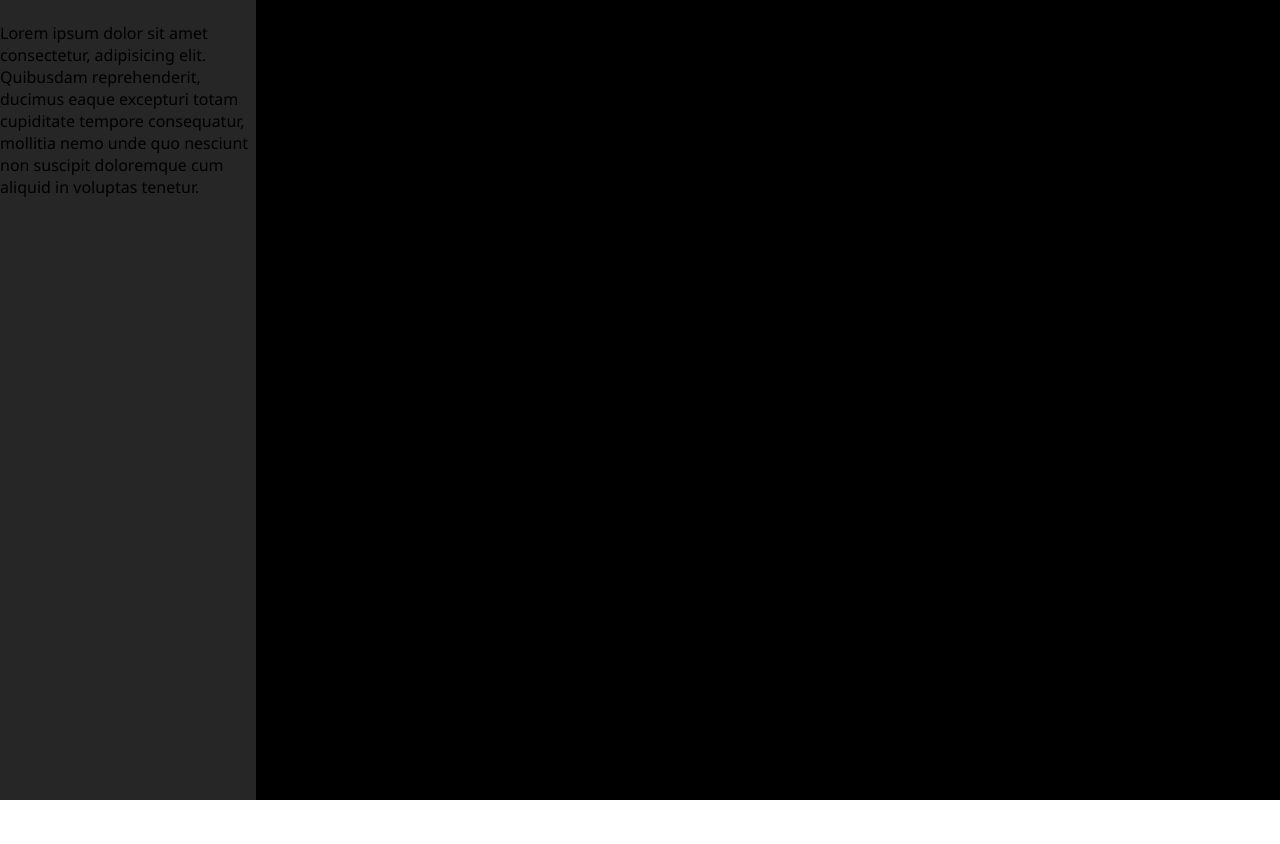
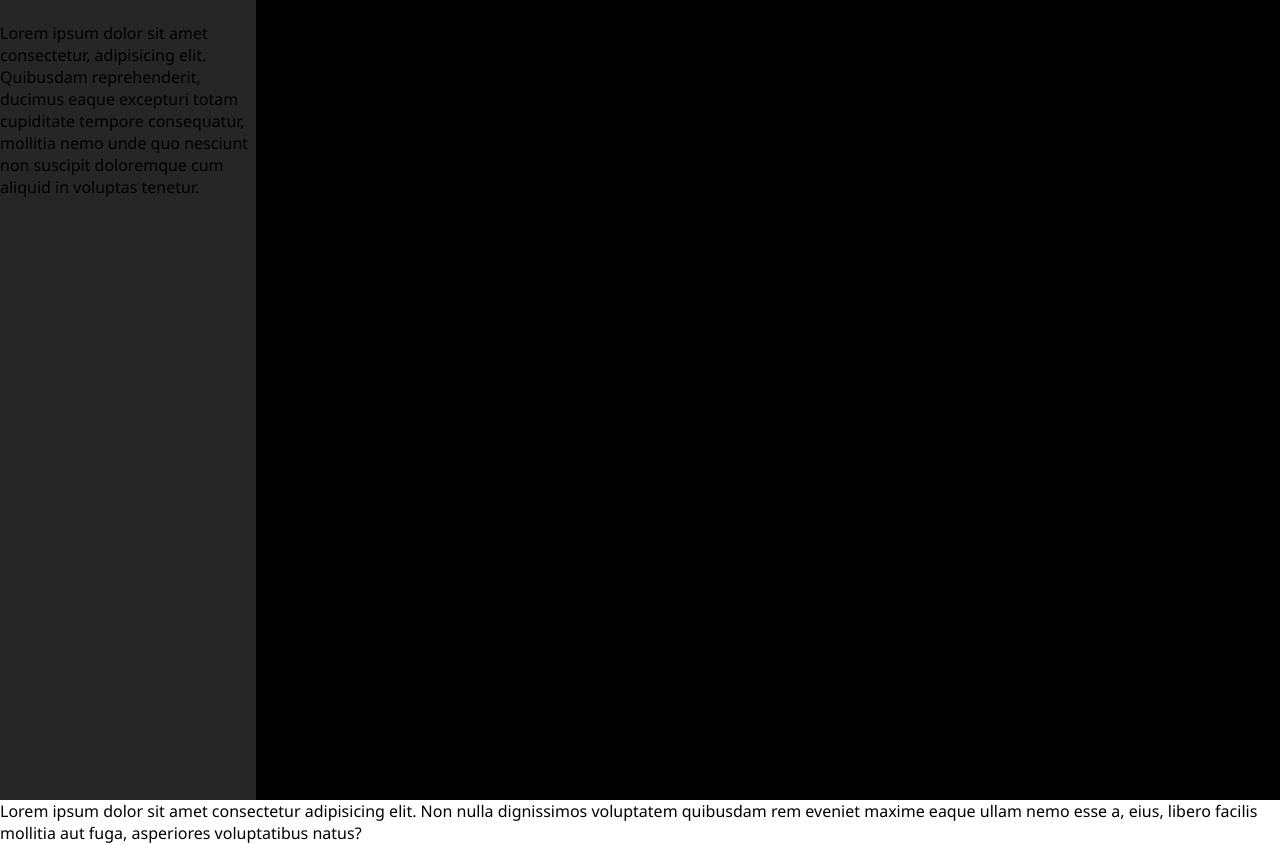
Before and after one commit to vikaspal9131/nuvaria, a plain HTML site: page dashboard.html in a window 1280 px wide. Before the commit the page ends 800 px from the top, so only its background shows below. Drawn offline with Linux system fonts and the light colour scheme.

Commit message:
just check

```diff
--- a/dashboard.html
+++ b/dashboard.html
@@ -16,6 +16,9 @@
  <p>Lorem ipsum dolor sit amet consectetur, adipisicing elit. Quibusdam reprehenderit, ducimus eaque excepturi totam cupiditate tempore consequatur, mollitia nemo unde quo nesciunt non suscipit doloremque cum aliquid in voluptas tenetur.</p>
 
     </div>
+ <p>
+  Lorem ipsum dolor sit amet consectetur adipisicing elit. Non nulla dignissimos voluptatem quibusdam rem eveniet maxime eaque ullam nemo esse a, eius, libero facilis mollitia aut fuga, asperiores voluptatibus natus?
+ </p>
 
   </div>
 </body>
```
